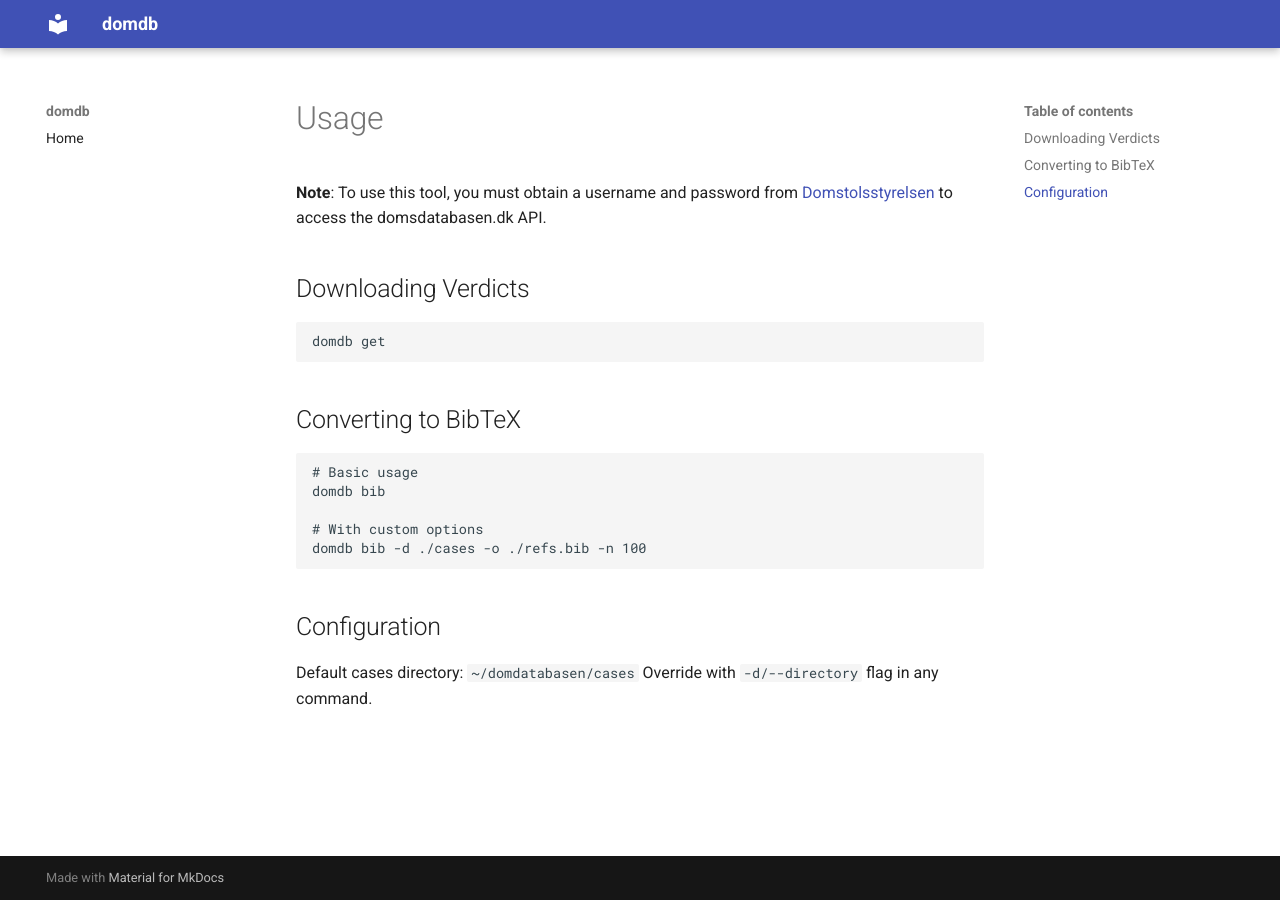
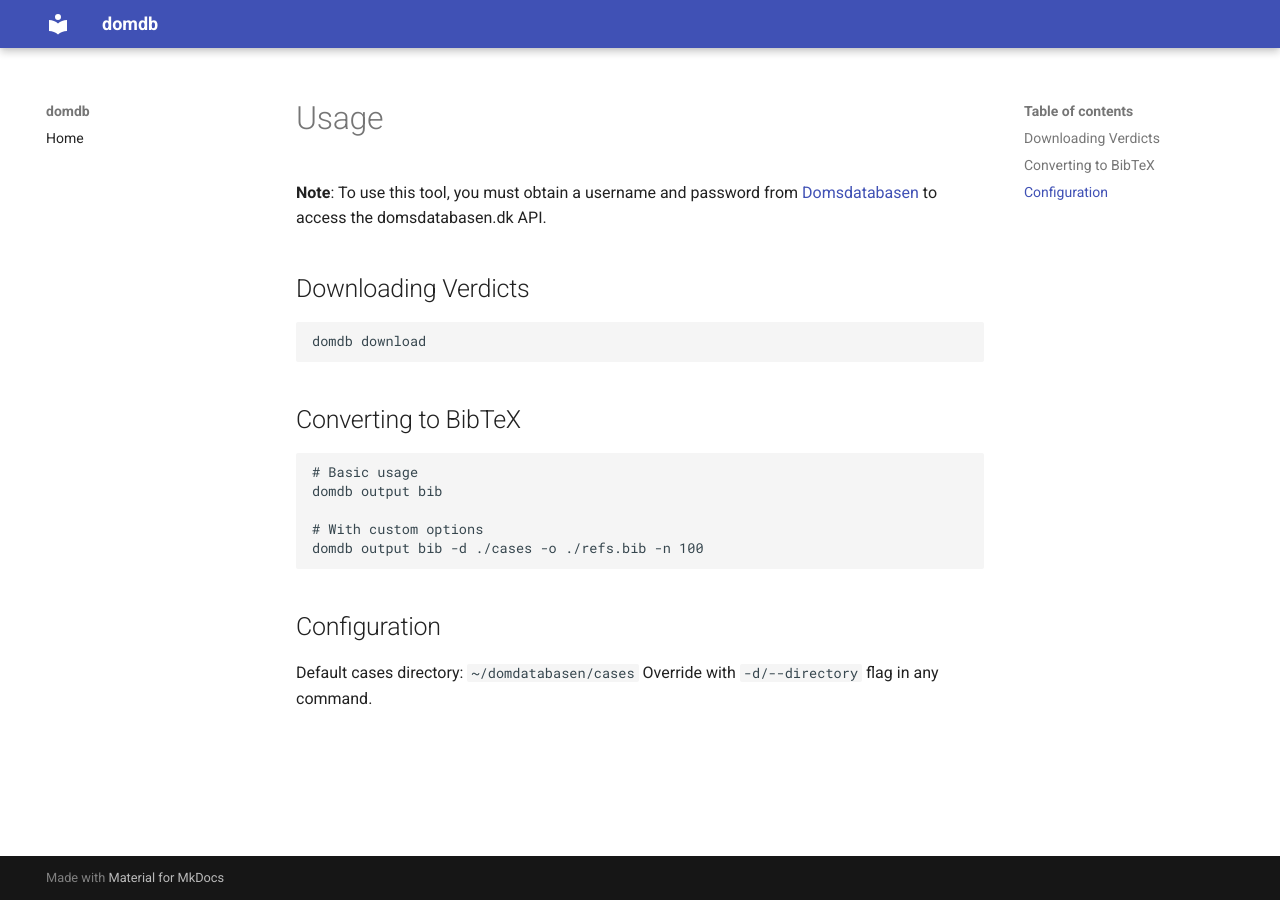
Before and after one commit to evidlabel/domdb, an MkDocs documentation site: the page built from docs/usage.md, in a window 1280 px wide. Built offline with MkDocs 1.6.1 and Material for MkDocs 9.7.7, drawn with Linux system fonts in a browser that asks for light colours.

````diff
--- a/docs/usage.md
+++ b/docs/usage.md
@@ -1,21 +1,21 @@
 # Usage
 
-**Note**: To use this tool, you must obtain a username and password from [Domstolsstyrelsen](https://www.domstol.dk/om-domstolsstyrelsen/kontakt/) to access the domsdatabasen.dk API.
+**Note**: To use this tool, you must obtain a username and password from [Domsdatabasen](https://domsdatabasen.dk/spoergsmaal-og-svar/api-adgang-til-domsdatabasen/) to access the domsdatabasen.dk API.
 
 ## Downloading Verdicts
 
 ```bash
-domdb get
+domdb download
 ```
 
 ## Converting to BibTeX
 
 ```bash
 # Basic usage
-domdb bib
+domdb output bib
 
 # With custom options
-domdb bib -d ./cases -o ./refs.bib -n 100
+domdb output bib -d ./cases -o ./refs.bib -n 100
 ```
 
 ## Configuration
--- a/pyproject.toml
+++ b/pyproject.toml
@@ -1,6 +1,6 @@
 [project]
 name = "domdb"
-version = "0.1.5"
+version = "0.1.3"
 description = "Tools for citing Danish judicial verdicts in LaTeX"
 authors = [{ name = "evid", email = "95282593+evidlabel@users.noreply.github.com" }]
 requires-python = ">=3.12"
@@ -13,7 +13,7 @@ dependencies = [
     "numpy>=2.3.0,<3",
     "pdfplumber",
     "evid @ git+ssh://git@github.com/evidlabel/evid.git",
-    "treeparse",
+    "treeparse>=",
 ]
 
 [project.scripts]
````
Also changed, not shown: README.md (+5 -5 lines), docs/installation.md (+1 -1 lines), docs/output.md (+1 -1 lines), 2 other files.
